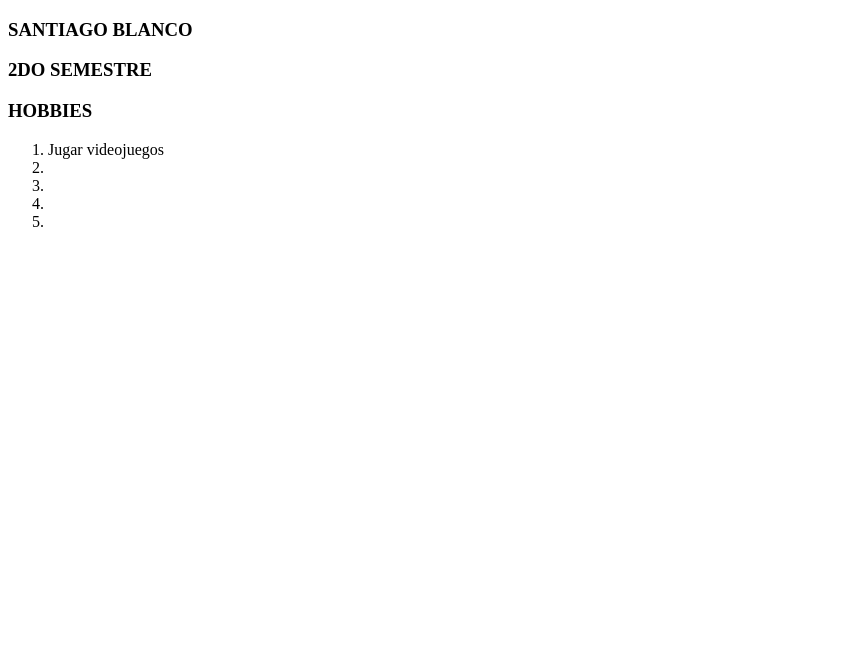
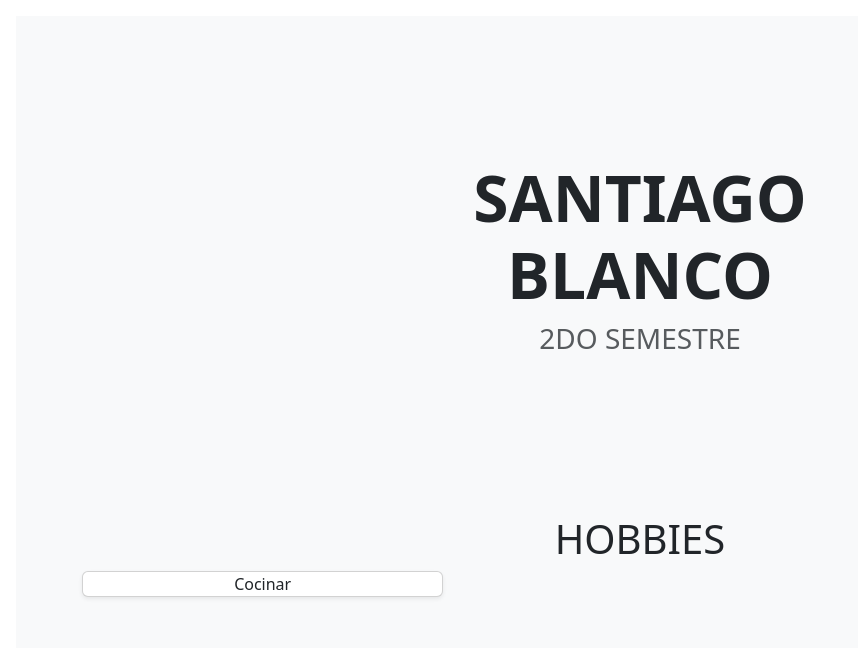
Before and after one commit to SMarlboro/PROYECTO-WEBB, a plain HTML site: page index.html in a window 1280 px wide. Shown: the whole page, without its empty margins (0-858 px from the left). Drawn offline with nearby package versions, Linux system fonts and the light colour scheme.

Commit message:
commit #3

```diff
--- a/index.html
+++ b/index.html
@@ -4,21 +4,43 @@
     <meta charset="UTF-8" />
     <meta name="viewport" content="width=device-width, initial-scale=1.0" />
     <title>Proyecto WEB</title>
+    <link
+      href="https://cdn.jsdelivr.net/npm/bootstrap@5.3.8/dist/css/bootstrap.min.css"
+      rel="stylesheet"
+      integrity="sha384-sRIl4kxILFvY47J16cr9ZwB07vP4J8+LH7qKQnuqkuIAvNWLzeN8tE5YBujZqJLB"
+      crossorigin="anonymous"
+    />
   </head>
   <body>
     <main>
-      <section>
-        <h3>SANTIAGO BLANCO</h3>
-        <h3>2DO SEMESTRE</h3>
-        <h3>HOBBIES</h3>
-        <ol>
-          <li>Jugar videojuegos</li>
-          <li></li>
-          <li></li>
-          <li></li>
-          <li></li>
-        </ol>
+      <section
+        class="position-relative overflow-hidden p-3 p-md-5 m-md-3 text-center bg-body-tertiary"
+      >
+        <div class="col-md-6 p-lg-5 mx-auto my-5">
+          <h1 class="display-3 fw-bold">SANTIAGO BLANCO</h1>
+          <h3 class="fw-normal text-muted mb-3">2DO SEMESTRE</h3>
+        </div>
+        <div class="album py-5 bg-body-tertiary">
+            <div class="container">
+                <h1>HOBBIES</h1>
+                <div class="row row-cols-1 row-cols-sm-2 row-cols-md-3 g-3">
+                    <div class="col">
+                        <div class="card shadow-sm">
+
+                            <p class="card-text">Cocinar</p>
+                        </div>
+                    </div>
+                </div>
+            </div>
+        </div>
+
       </section>
     </main>
   </body>
+
+  <script
+    src="https://cdn.jsdelivr.net/npm/bootstrap@5.3.8/dist/js/bootstrap.min.js"
+    integrity="sha384-G/EV+4j2dNv+tEPo3++6LCgdCROaejBqfUeNjuKAiuXbjrxilcCdDz6ZAVfHWe1Y"
+    crossorigin="anonymous"
+  ></script>
 </html>
```
